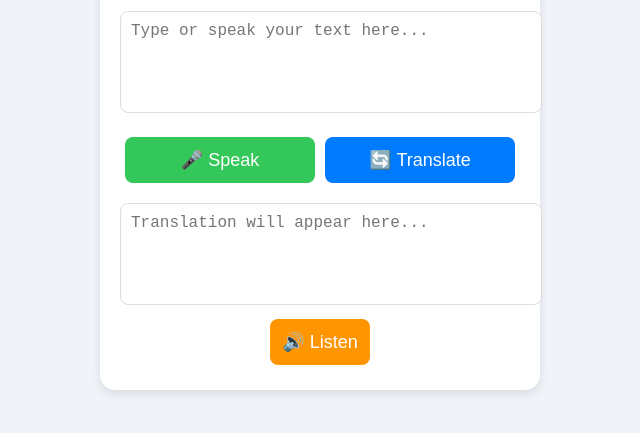
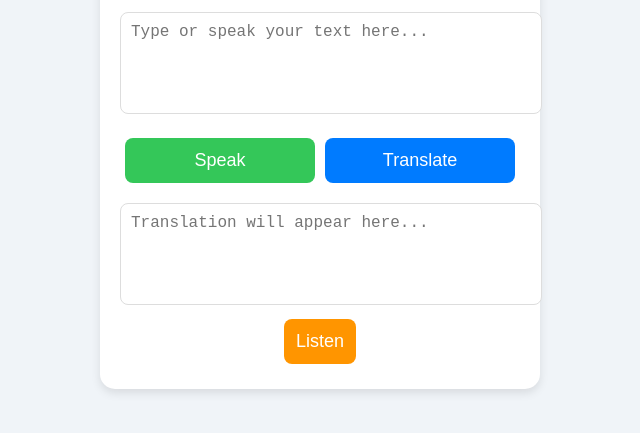
Before and after one commit to whatssuppqpal/Dialect-Translator, a plain HTML site: page index2.html in a window 1280 px wide. Shown: the part 271-704 px from the top of the page, without its empty margins (320-960 px from the left). Drawn offline with Linux system fonts and the light colour scheme.

Commit message:
index2.html

```diff
--- a/index2.html
+++ b/index2.html
@@ -29,13 +29,13 @@
         <textarea id="inputText" placeholder="Type or speak your text here..."></textarea>
 
         <div class="buttons">
-            <button class="speak" onclick="startSpeechRecognition()">🎤 Speak</button>
-            <button class="translate" onclick="translateText()">🔄 Translate</button>
+            <button class="speak" onclick="startSpeechRecognition()"> Speak</button>
+            <button class="translate" onclick="translateText()"> Translate</button>
         </div>
 
         <textarea id="outputText" readonly placeholder="Translation will appear here..."></textarea>
 
-        <button class="listen" onclick="speakText()">🔊 Listen</button>
+        <button class="listen" onclick="speakText()"> Listen</button>
     </div>
 
     <script src="translator.js">translator.js</script>
```
